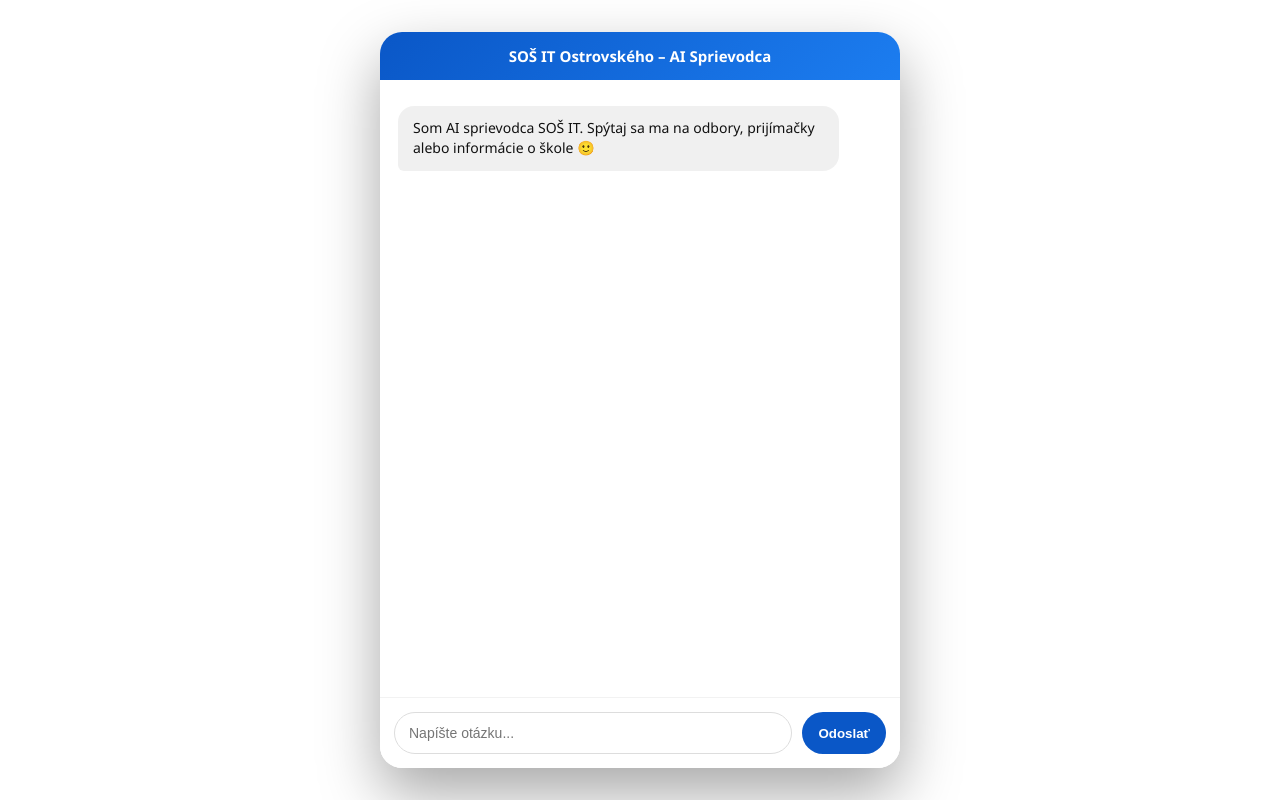
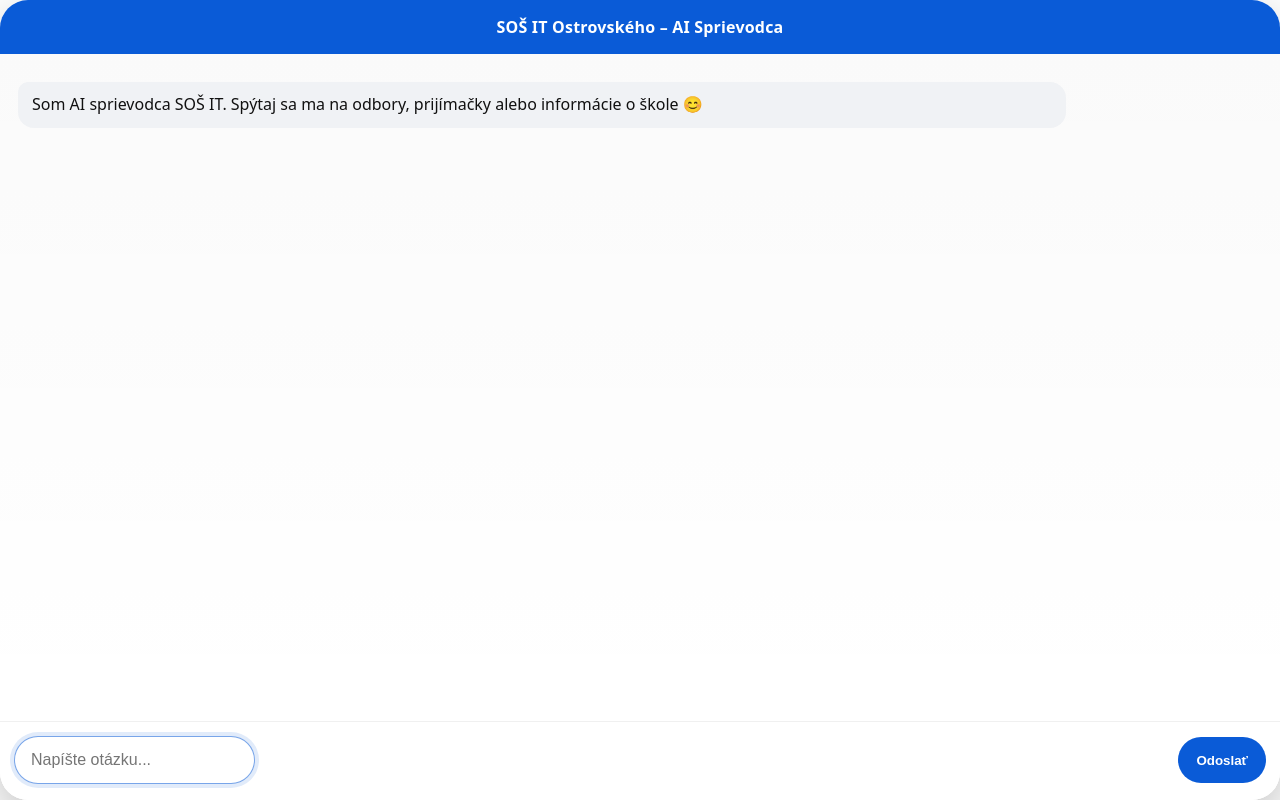
Before and after one commit to davidkogy-maker/sos-it-chat-bot, a Flask app: page / in a window 1280 px wide. Run offline with Flask 3, Linux system fonts and the light colour scheme.

Commit message:
Refactor HTML structure and styling for chat app

```diff
--- a/templates/index.html
+++ b/templates/index.html
@@ -1,234 +1,235 @@
-<!DOCTYPE html>
+<!doctype html>
 <html lang="sk">
 <head>
-<meta charset="UTF-8">
-<meta name="viewport" content="width=device-width, initial-scale=1.0">
-<title>SOŠ IT AI Chat</title>
+  <meta charset="utf-8" />
+  <meta name="viewport" content="width=device-width,initial-scale=1,viewport-fit=cover" />
+  <title>SOŠ IT Ostrovského - AI Sprievodca</title>
 
   <style>
+    /* 1) FULLSCREEN v iframe/webframe */
     html, body {
+      width: 100%;
+      height: 100%;
       margin: 0;
       padding: 0;
-    height: 100%;
-    background: transparent;
-    overflow: hidden;
-    font-family: 'Segoe UI', Arial, sans-serif;
+      overflow: hidden; /* nech nevzniká “druhé scrollovanie” okolo appky */
+      background: transparent; /* nech sa vie pekne miešať s tvojím containerom */
+      font-family: system-ui, -apple-system, Segoe UI, Roboto, Arial, sans-serif;
     }
 
-/* Center panel in 3D frame */
-.wrapper {
-    height: 100vh;
+    /* Root musí mať 100% výšku */
+    #app {
+      width: 100vw;
+      height: 100vh; /* v iframe je to presne výška iframe */
       display: flex;
+      align-items: center;
       justify-content: center;
+    }
+
+    /* 2) Samotná karta chatu: nech vyplní celý priestor rodiča */
+    .chat-shell {
+      width: 100%;
+      height: 100%;
+      max-width: none;       /* dôležité: nech to nie je “len v strede” */
+      max-height: none;
+      background: rgba(255,255,255,0.92);
+      border-radius: 28px;
+      box-shadow: 0 18px 50px rgba(0,0,0,0.25);
+      overflow: hidden;
+      display: flex;
+      flex-direction: column;
+    }
+
+    /* Ak chceš v 3D Viste mať úplne ostré rohy (keď je container už rounded),
+       môžeš toto prepnúť na 0px */
+    @media (max-width: 520px) {
+      .chat-shell { border-radius: 22px; }
+    }
+
+    .chat-header {
+      background: #0a5bd7;
+      color: #fff;
+      padding: 16px 18px;
+      text-align: center;
+      font-weight: 700;
+      letter-spacing: 0.2px;
+      flex: 0 0 auto;
+    }
+
+    .chat-body {
+      flex: 1 1 auto;
+      overflow-y: auto;
+      padding: 18px;
+      background: linear-gradient(180deg, rgba(0,0,0,0.02), rgba(0,0,0,0.00));
+    }
+
+    .msg {
+      max-width: 82%;
+      padding: 12px 14px;
+      border-radius: 16px;
+      margin: 10px 0;
+      line-height: 1.35;
+      word-wrap: break-word;
+      white-space: pre-wrap;
+    }
+    .msg.bot {
+      background: rgba(240,242,245,0.95);
+      color: #111;
+      border-top-left-radius: 10px;
+      margin-right: auto;
+    }
+    .msg.user {
+      background: #0a5bd7;
+      color: #fff;
+      border-top-right-radius: 10px;
+      margin-left: auto;
+    }
+
+    .chat-footer {
+      flex: 0 0 auto;
+      padding: 14px 14px 16px;
+      background: rgba(255,255,255,0.95);
+      border-top: 1px solid rgba(0,0,0,0.06);
+      display: flex;
+      gap: 12px;
       align-items: center;
     }
 
-/* Chat panel */
-.chat-container {
-    width: min(520px, 95%);
-    height: 92vh;
-    display: flex;
-    flex-direction: column;
-
-    background: rgba(255, 255, 255, 0.78);
-    backdrop-filter: blur(14px);
-    -webkit-backdrop-filter: blur(14px);
-
-    border-radius: 22px;
-    overflow: hidden;
-
-    box-shadow: 0 25px 60px rgba(0,0,0,0.35);
+    .input {
+      flex: 1;
+      height: 46px;
+      padding: 0 16px;
+      border-radius: 999px;
+      border: 1px solid rgba(0,0,0,0.12);
+      outline: none;
+      font-size: 16px;
+      background: #fff;
+    }
+    .input:focus {
+      border-color: rgba(10,91,215,0.55);
+      box-shadow: 0 0 0 4px rgba(10,91,215,0.12);
     }
 
-/* Header */
-.header {
-    background: linear-gradient(135deg, #0a57c7, #1c7df0);
-    color: white;
-    padding: 14px;
-    text-align: center;
-    font-weight: 600;
-    font-size: 15px;
+    .btn {
+      height: 46px;
+      padding: 0 18px;
+      border: none;
+      border-radius: 999px;
+      background: #0a5bd7;
+      color: #fff;
+      font-weight: 700;
+      cursor: pointer;
+      white-space: nowrap;
     }
-
-/* Messages area */
-#messages {
-    flex: 1;
-    overflow-y: auto;
-    padding: 18px;
-}
-
-/* Message bubbles */
-.msg {
-    max-width: 85%;
-    padding: 12px 15px;
-    margin: 8px 0;
-    border-radius: 16px;
-    line-height: 1.45;
-    font-size: 14px;
-    animation: fadeIn 0.25s ease;
-}
-
-.msg.user {
-    margin-left: auto;
-    background: #0a57c7;
-    color: white;
-    border-bottom-right-radius: 6px;
-}
-
-.msg.bot {
-    margin-right: auto;
-    background: rgba(240,240,240,0.95);
-    color: #111;
-    border-bottom-left-radius: 6px;
-}
-
-/* Input area */
-.input-row {
-    display: flex;
-    gap: 10px;
-    padding: 14px;
-    background: rgba(255,255,255,0.85);
-    border-top: 1px solid rgba(0,0,0,0.05);
-}
-
-#user-input {
-    flex: 1;
-    padding: 12px 14px;
-    border: 1px solid #ddd;
-    border-radius: 25px;
-    outline: none;
-    font-size: 14px;
-}
-
-button {
-    background: #0a57c7;
-    color: white;
-    border: none;
-    padding: 12px 16px;
-    border-radius: 25px;
-    cursor: pointer;
-    font-weight: 600;
-}
-
-button:hover {
-    background: #084bb0;
-}
-
-button:disabled {
-    opacity: 0.6;
+    .btn:disabled {
+      opacity: 0.55;
       cursor: not-allowed;
     }
 
-/* Scrollbar */
-#messages::-webkit-scrollbar {
-    width: 6px;
-}
-#messages::-webkit-scrollbar-thumb {
-    background: rgba(0,0,0,0.2);
-    border-radius: 6px;
-}
-
-/* Animation */
-@keyframes fadeIn {
-    from { opacity: 0; transform: translateY(5px); }
-    to { opacity: 1; transform: translateY(0); }
+    .hint {
+      font-size: 13px;
+      opacity: 0.75;
+      margin-top: 6px;
     }
   </style>
 </head>
 
 <body>
+  <div id="app">
+    <div class="chat-shell">
+      <div class="chat-header">SOŠ IT Ostrovského – AI Sprievodca</div>
 
-<div class="wrapper">
-<div class="chat-container">
-
-    <div class="header">
-        SOŠ IT Ostrovského – AI Sprievodca
+      <div id="chatBody" class="chat-body">
+        <div class="msg bot">Som AI sprievodca SOŠ IT. Spýtaj sa ma na odbory, prijímačky alebo informácie o škole 😊</div>
       </div>
 
-    <div id="messages"></div>
-
-    <div class="input-row">
-        <input id="user-input" type="text"
-               placeholder="Napíšte otázku..."
-               onkeydown="if(event.key==='Enter'){sendMessage();}">
-        <button id="send-btn" onclick="sendMessage()">Odoslať</button>
+      <form id="chatForm" class="chat-footer" autocomplete="off">
+        <div style="flex:1;">
+          <input id="chatInput" class="input" type="text" placeholder="Napíšte otázku..." />
+          <div class="hint" id="hint" style="display:none;"></div>
         </div>
-
+        <button id="sendBtn" class="btn" type="submit">Odoslať</button>
+      </form>
     </div>
   </div>
 
   <script>
-const messagesEl = document.getElementById('messages');
-const inputEl = document.getElementById('user-input');
-const sendBtn = document.getElementById('send-btn');
-const history = [];
+    const chatBody = document.getElementById('chatBody');
+    const chatForm = document.getElementById('chatForm');
+    const chatInput = document.getElementById('chatInput');
+    const sendBtn = document.getElementById('sendBtn');
+    const hint = document.getElementById('hint');
 
-appendMessage("Som AI sprievodca SOŠ IT. Spýtaj sa ma na odbory, prijímačky alebo informácie o škole 🙂", "bot");
-
-function escapeHtml(str) {
-    return str
-        .replaceAll("&","&amp;")
-        .replaceAll("<","&lt;")
-        .replaceAll(">","&gt;")
-        .replaceAll('"',"&quot;")
-        .replaceAll("'","&#039;");
+    function addMsg(text, who) {
+      const div = document.createElement('div');
+      div.className = 'msg ' + who;
+      div.textContent = text;
+      chatBody.appendChild(div);
+      chatBody.scrollTop = chatBody.scrollHeight;
     }
 
-function formatMessage(text) {
-    let t = escapeHtml(text);
-    t = t.replace(/\*\*(.+?)\*\*/g,"<strong>$1</strong>");
-    t = t.replaceAll("\n","<br>");
-    return t;
+    function setHint(text) {
+      if (!text) {
+        hint.style.display = 'none';
+        hint.textContent = '';
+        return;
+      }
+      hint.style.display = 'block';
+      hint.textContent = text;
     }
 
-function appendMessage(text, side) {
-    const div = document.createElement('div');
-    div.className = `msg ${side}`;
-    div.innerHTML = formatMessage(text);
-    messagesEl.appendChild(div);
-    messagesEl.scrollTop = messagesEl.scrollHeight;
+    async function sendMessage(message) {
+      // UI lock
+      sendBtn.disabled = true;
+      chatInput.disabled = true;
+
+      try {
+        const res = await fetch('/chat', {
+          method: 'POST',
+          headers: { 'Content-Type': 'application/json' },
+          body: JSON.stringify({ message })
+        });
+
+        const data = await res.json().catch(() => ({}));
+
+        // server môže vracať { reply: "..."} alebo { error: "..."} – ošetríme oboje
+        if (data && typeof data.reply === 'string' && data.reply.trim()) {
+          addMsg(data.reply.trim(), 'bot');
+          setHint('');
+        } else {
+          // nech to nehovorí o API limite
+          addMsg('Momentálne je veľa ľudí naraz. Skús to prosím o pár sekúnd.', 'bot');
+          // ak server posiela retryAfter (sekundy), zobrazíme len “hint” nenápadne
+          if (typeof data.retry_after === 'number') {
+            setHint('Tip: Skús to o ' + Math.ceil(data.retry_after) + ' sek.');
+          } else {
+            setHint('');
+          }
+        }
+      } catch (e) {
+        addMsg('Momentálne je veľa ľudí naraz. Skús to prosím o pár sekúnd.', 'bot');
+        setHint('');
+      } finally {
+        sendBtn.disabled = false;
+        chatInput.disabled = false;
+        chatInput.focus();
+      }
     }
 
-async function sendMessage() {
-    const text = inputEl.value.trim();
-    if (!text) return;
+    chatForm.addEventListener('submit', (e) => {
+      e.preventDefault();
+      const msg = (chatInput.value || '').trim();
+      if (!msg) return;
 
-    appendMessage(text, "user");
-    history.push({role:"user", text});
+      addMsg(msg, 'user');
+      chatInput.value = '';
+      setHint('');
 
-    inputEl.value = "";
-    sendBtn.disabled = true;
-
-    const loading = document.createElement('div');
-    loading.className = "msg bot";
-    loading.innerText = "AI premýšľa...";
-    loading.id = "loading";
-    messagesEl.appendChild(loading);
-    messagesEl.scrollTop = messagesEl.scrollHeight;
-
-    try {
-        const response = await fetch("/chat", {
-            method: "POST",
-            headers: {"Content-Type":"application/json"},
-            body: JSON.stringify({message:text, history})
+      sendMessage(msg);
     });
 
-        document.getElementById("loading")?.remove();
-        const data = await response.json();
-
-        const botReply = data.response || "Momentálne je veľa ľudí naraz. Skús to prosím o chvíľu.";
-        appendMessage(botReply,"bot");
-        history.push({role:"model", text:botReply});
-
-    } catch (err) {
-        document.getElementById("loading")?.remove();
-        appendMessage("Momentálne je veľa ľudí naraz. Skús to prosím o chvíľu.","bot");
-    }
-
-    sendBtn.disabled = false;
-    inputEl.focus();
-}
+    // UX: enter hneď píše, fokus nech je ready
+    chatInput.focus();
   </script>
-
 </body>
 </html>
```
Lines whose indentation alone changed are shown as unchanged.
